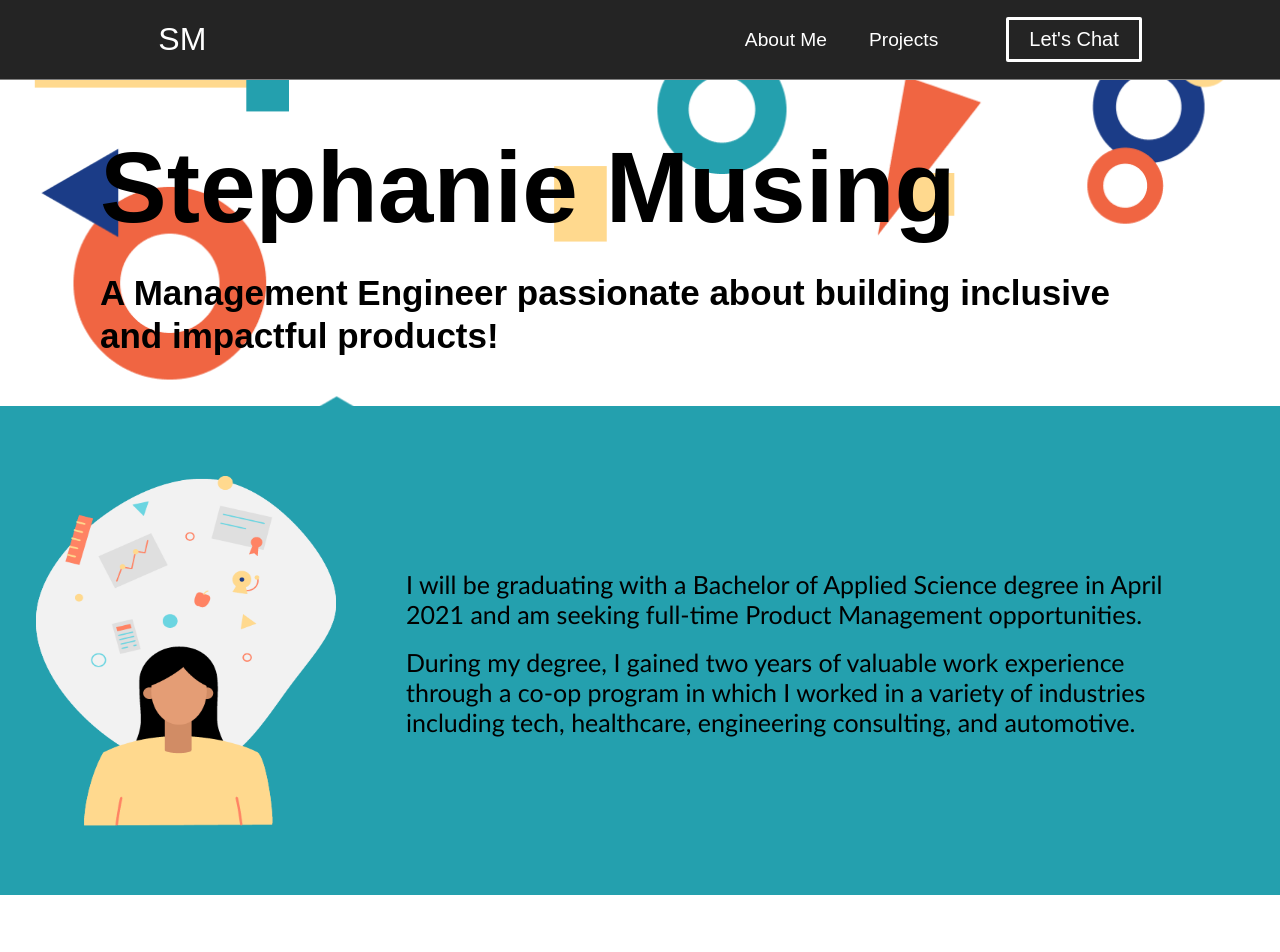
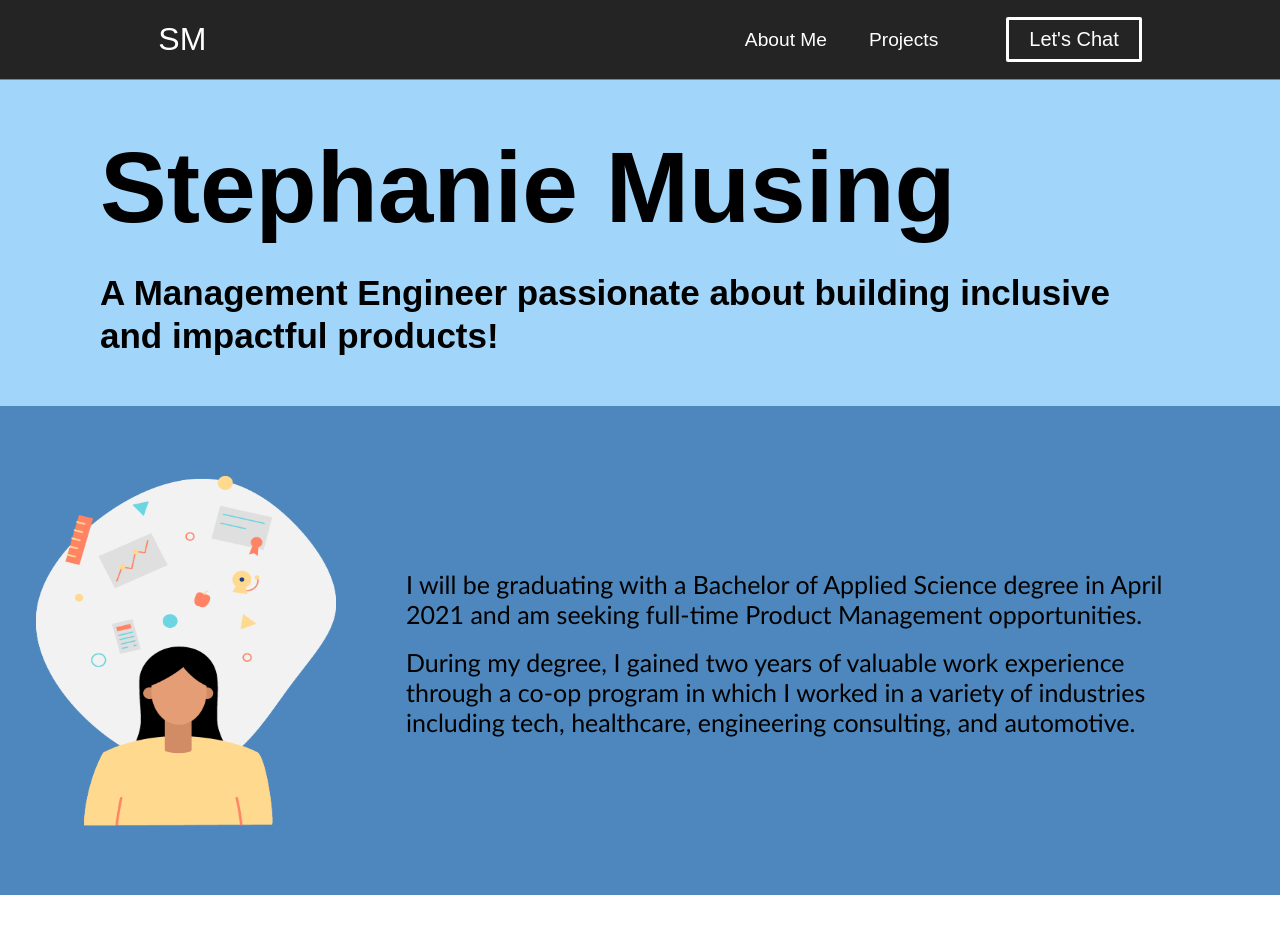
Before and after one commit to samusing/Stephanie-Musing-Website, a React (Create React App) app: page / in a window 1280 px wide. Shown: the top 952 px of the page. Built offline with nearby package versions, Linux system fonts and the light colour scheme; the HTML template or start-up script is replaced by a standard one.

Commit message:
update description section

```diff
--- a/src/components/Description.css
+++ b/src/components/Description.css
@@ -1,5 +1,5 @@
 .description-container {
-    background-color: #24A0AE;
+    background-color: #4D87BD;
     height: 40%;
     width: 100%;
     display: flex;
--- a/src/components/HeroSection.css
+++ b/src/components/HeroSection.css
@@ -1,7 +1,7 @@
 
 .hero-container {
-    background: url('/src/images/background-3.png') center center/cover no-repeat;
-    /* background-color: #FFD98E;  */
+    /* background: url('/src/images/background-3.png') center center/cover no-repeat; */
+    background-color: #a1d6fa;
     height: 40%;
     width: 100%;
     display: flex;
```
Also changed, not shown: src/components/headshot.jpg (added), 1 other file (tests, documents, lock files or other folders).
